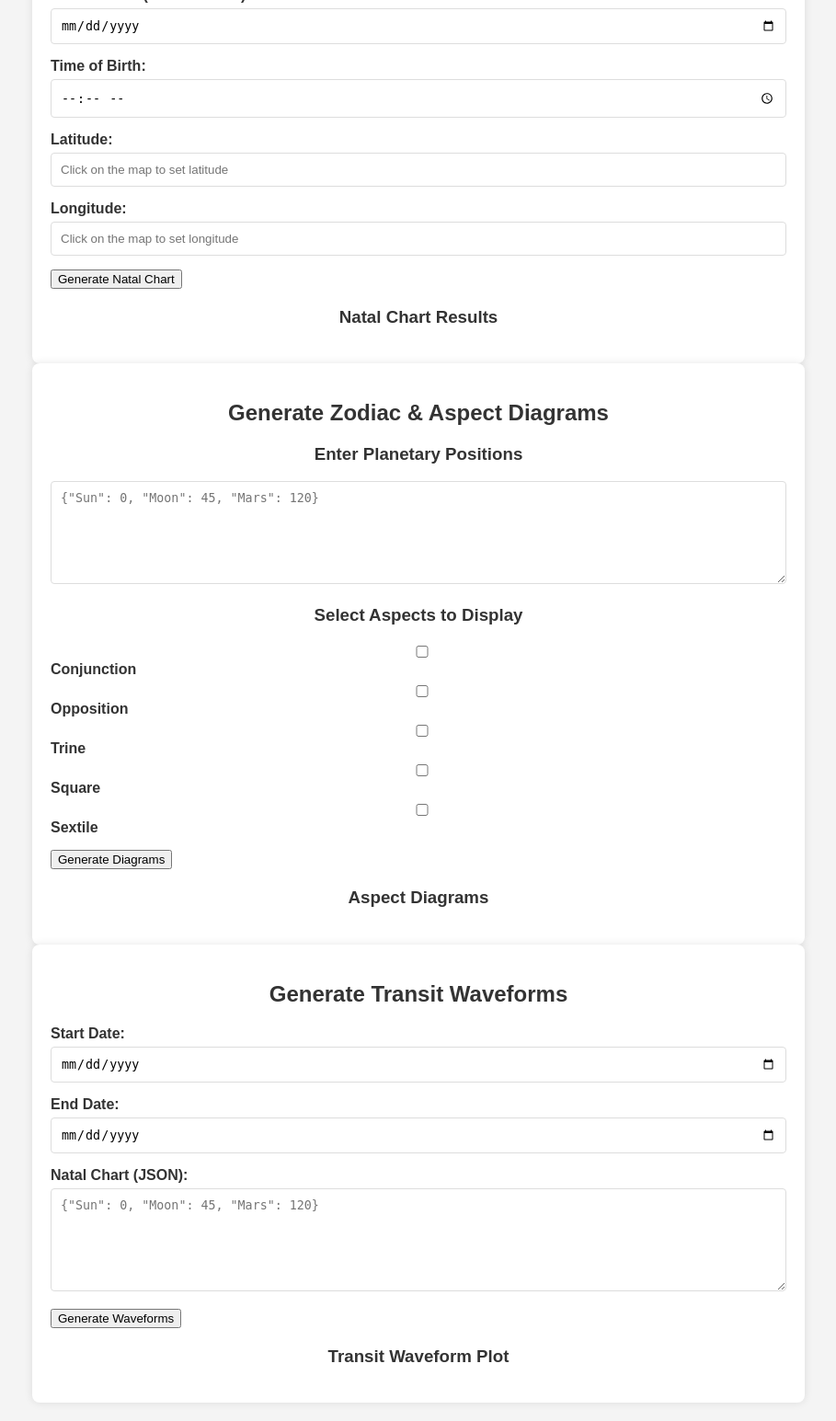
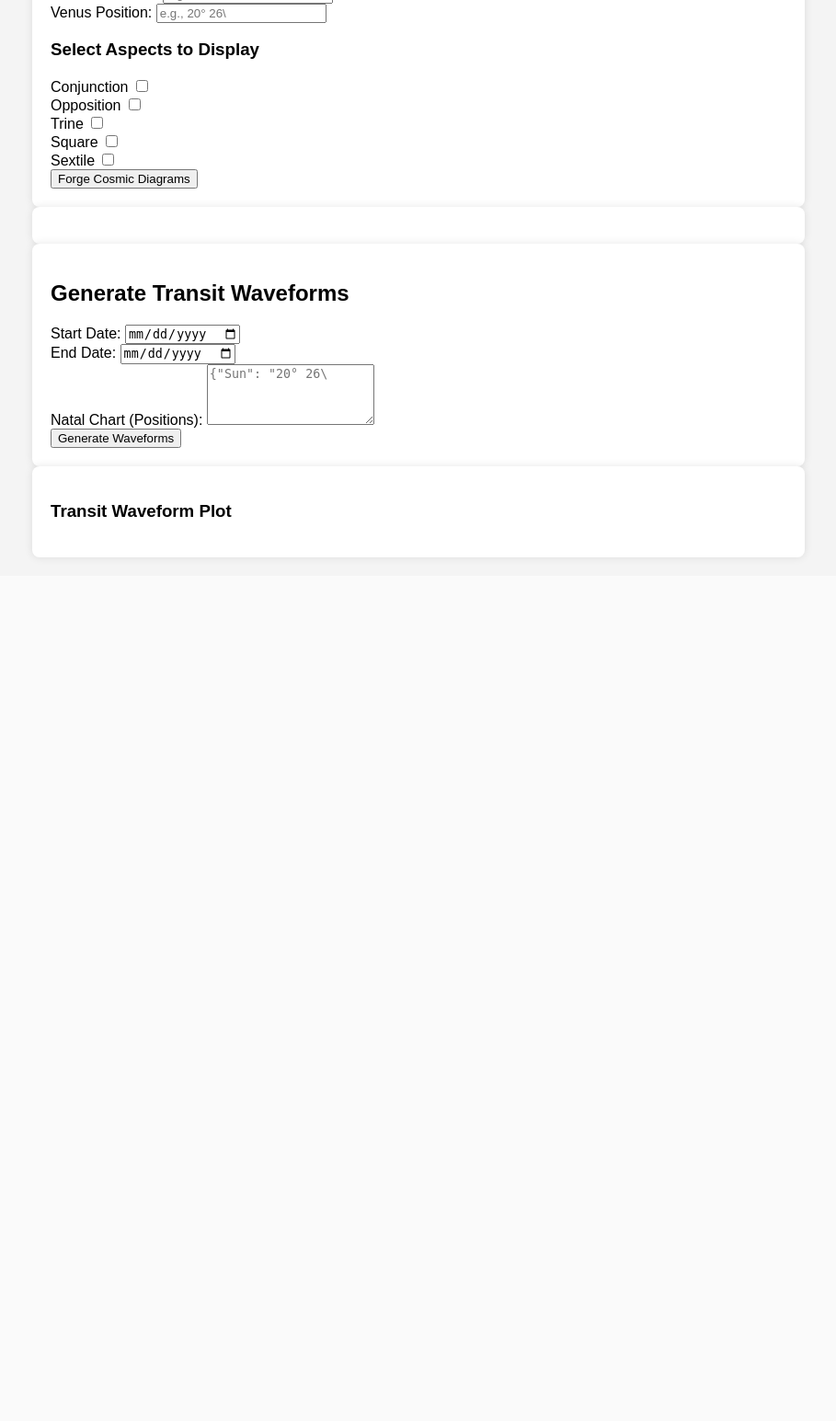
Before and after one commit to spiritorient/astroo1, a Flask app: page / in a window 1280 px wide. Shown: the part 602-2147 px from the top of the page at 92% size, without its empty margins (185-1094 px from the left). After the commit the page ends 1211 px from the top, so only its background shows below. Run offline with Flask 3, Linux system fonts and the light colour scheme.

Commit message:
o1-veliki-merger

```diff
--- a/main.py
+++ b/main.py
@@ -14,8 +14,10 @@ import transit_waveforms  # Transit waveform calculation module
 app = Flask(__name__)
 
 # Define the planets and zodiac signs
-planets = ["Jupiter", "Mars", "Mercury", "Moon", "Neptune", "Pluto", "Saturn", "Sun", "Uranus", "Venus"]
-zodiac_signs = ["Aries", "Taurus", "Gemini", "Cancer", "Leo", "Virgo", "Libra", "Scorpio", "Sagittarius", "Capricorn", "Aquarius", "Pisces"]
+planets = ["Jupiter", "Mars", "Mercury", "Moon", "Neptune",
+           "Pluto", "Saturn", "Sun", "Uranus", "Venus"]
+zodiac_signs = ["Aries", "Taurus", "Gemini", "Cancer", "Leo", "Virgo",
+                "Libra", "Scorpio", "Sagittarius", "Capricorn", "Aquarius", "Pisces"]
 
 # Planet symbols in Unicode
 planet_symbols = {
@@ -48,6 +50,7 @@ orb = {
 }
 
 # --- ROUTES ---
+
 
 @app.route('/')
 def index():
@@ -88,8 +91,12 @@ def generate_zodiac_plot():
     """
     try:
         data = request.json
-        positions = data.get('positions')  # Expecting {planet: degrees}
+        positions = data.get('positions')  # Expecting {planet: position strings}
         selected_aspects = data.get('aspects', [])
+
+        # Convert position strings to degrees
+        for planet, pos_str in positions.items():
+            positions[planet] = convert_to_degrees(pos_str)
 
         # Generate plots
         plot_url = generate_plot(positions)
@@ -108,18 +115,25 @@ def transit_waveforms_route():
     """
     try:
         data = request.json
-        natal_chart_positions = data.get('natal_chart')  # Natal chart as {planet: degrees}
+        natal_chart_positions = data.get('natal_chart')  # Natal chart as {planet: position strings}
         start_date = datetime.strptime(data.get('start_date'), '%Y-%m-%d')
         end_date = datetime.strptime(data.get('end_date'), '%Y-%m-%d')
 
         if not natal_chart_positions or not start_date or not end_date:
             return jsonify({'error': 'Invalid input data'}), 400
 
+        # Convert natal chart positions from strings to degrees
+        natal_positions = {}
+        for planet, pos_str in natal_chart_positions.items():
+            natal_positions[planet] = convert_to_degrees(pos_str)
+
         # Use the transit_waveforms module for calculations
-        transits = transit_waveforms.calculate_transit_waveforms(natal_chart_positions, start_date, end_date)
+        transits = transit_waveforms.calculate_transit_waveforms(
+            natal_positions, start_date, end_date)
 
         # Generate waveform plot
-        plot_url = transit_waveforms.generate_transit_waveform_plot(transits, start_date, end_date)
+        plot_url = transit_waveforms.generate_transit_waveform_plot(
+            transits, start_date, end_date)
         return jsonify({'plot_url': plot_url})
 
     except Exception as e:
@@ -128,11 +142,13 @@ def transit_waveforms_route():
 
 # --- HELPER FUNCTIONS ---
 
+
 def convert_to_degrees(position):
     """
     Convert position string like '20° 26\' 27.06" Aries' to degrees as float.
     """
-    match = re.match(r"(\d+)°\s*(\d+)'?\s*(\d+(?:\.\d+)?)?\"?\s*([A-Za-z]+)", position)
+    match = re.match(
+        r"(\d+)°\s*(\d+)'?\s*(\d+(?:\.\d+)?)?\"?\s*([A-Za-z]+)", position)
     if match:
         degrees = int(match.group(1))
         minutes = int(match.group(2))
@@ -173,6 +189,7 @@ def generate_plot(positions):
 
     ax.set_ylim(0, 1.3)
     ax.set_xticklabels([])
+    ax.set_yticklabels([])
     ax.grid(color='gray', linestyle='--', linewidth=1)
     ax.spines['polar'].set_visible(False)
 
@@ -190,11 +207,26 @@ def generate_aspect_plot(positions, selected_aspects):
     """
     fig, ax = plt.subplots(figsize=(22, 22), subplot_kw={'projection': 'polar'})
 
+    # Plot the zodiac signs
+    num_signs = len(zodiac_signs)
+    degrees_per_sign = 360 / num_signs
+    colors = plt.cm.tab20(np.linspace(0, 1, num_signs))
+
+    for i, (sign, color) in enumerate(zip(zodiac_signs, colors)):
+        angle = (i * degrees_per_sign + degrees_per_sign / 2) * (np.pi / 180)
+        ax.text(angle, 1.2, sign, horizontalalignment='center',
+                verticalalignment='center', fontsize=19, color=color)
+
+    # Plot planet positions
     planet_angles = {}
     for planet, degree in positions.items():
         theta = (degree % 360) * (np.pi / 180)
+        symbol = planet_symbols[planet]
+        ax.text(theta, 1.05, symbol, horizontalalignment='center',
+                verticalalignment='center', fontsize=24, color='black')
         planet_angles[planet] = theta
 
+    # Plot aspects
     for planet1, angle1 in planet_angles.items():
         for planet2, angle2 in planet_angles.items():
             if planet1 != planet2:
@@ -204,15 +236,18 @@ def generate_aspect_plot(positions, selected_aspects):
                 for aspect in selected_aspects:
                     aspect_angle = aspects[aspect]
                     if abs(difference - aspect_angle) <= orb[aspect]:
-                        ax.plot([angle1, angle2], [1.0, 1.0], linestyle='-', color='black')
+                        ax.plot([angle1, angle2], [1.0, 1.0],
+                                linestyle='-', color='black')
 
     ax.set_ylim(0, 1.3)
     ax.set_xticklabels([])
+    ax.set_yticklabels([])
     ax.grid(color='gray', linestyle='--', linewidth=1)
     ax.spines['polar'].set_visible(False)
 
     aspect_plot_path = os.path.join('static', 'aspect_plot.png')
-    plt.savefig(aspect_plot_path, format='png', bbox_inches='tight', pad_inches=0.1)
+    plt.savefig(aspect_plot_path, format='png',
+                bbox_inches='tight', pad_inches=0.1)
     plt.close(fig)
 
     return '/static/aspect_plot.png'
--- a/templates/index.html
+++ b/templates/index.html
@@ -2,10 +2,10 @@
 <html lang="en">
 <head>
     <meta charset="UTF-8">
-    <meta name="viewport" content="width=device-width, initial-scale=1.0">
-    <title>Natal Chart & Transit Waveform Generator</title>
+    <title>Natal Chart Generator</title>
     <link rel="stylesheet" href="https://unpkg.com/leaflet/dist/leaflet.css">
     <style>
+        /* (Your existing styles) */
         body {
             font-family: Arial, sans-serif;
             margin: 0;
@@ -20,95 +20,22 @@
             border-radius: 8px;
             box-shadow: 0 0 10px rgba(0, 0, 0, 0.1);
         }
-        h1, h2, h3 {
-            text-align: center;
-            color: #333;
-        }
-        .form-group {
-            margin-bottom: 15px;
-        }
-        .form-group label {
-            display: block;
-            margin-bottom: 5px;
-            font-weight: bold;
-            color: #333;
-        }
-        .form-group input,
-        .form-group select,
-        .form-group textarea,
-        .form-group button {
-            width: 100%;
-            padding: 10px;
-            box-sizing: border-box;
-            border: 1px solid #ddd;
-            border-radius: 4px;
-        }
-        .form-group button {
-            background-color: navajowhite;
-            color: black;
-            cursor: pointer;
-            font-size: 16px;
-        }
-        .form-group button:hover {
-            background-color: lightcoral;
-            color: white;
-        }
-        .results {
-            margin-top: 20px;
-        }
-        #map {
-            height: 400px;
-            width: 100%;
-            margin-bottom: 20px;
-        }
-        .image-container {
-            position: relative;
-            width: 100%;
-            max-width: 500px;
-            margin: 20px auto;
-            cursor: pointer;
-        }
-        .image-container img {
-            width: 100%;
-            height: auto;
-            border: 2px solid #333;
-        }
-        .fullsize-image {
-            display: none;
-            position: fixed;
-            top: 50%;
-            left: 50%;
-            transform: translate(-50%, -50%);
-            background: #fff;
-            border: 2px solid #000;
-            z-index: 1000;
-        }
-        .fullsize-image img {
-            max-width: 100vw;
-            max-height: 100vh;
-        }
-        .fullsize-overlay {
-            display: none;
-            position: fixed;
-            top: 0;
-            left: 0;
-            width: 100vw;
-            height: 100vh;
-            background: rgba(0, 0, 0, 0.5);
-            z-index: 999;
-        }
+        /* Rest of your styles */
     </style>
 </head>
 <body>
+
+    <!-- Natal Chart Calculation Form -->
     <div class="container">
-        <h1>Natal Chart & Transit Waveform Generator</h1>
-
-        <!-- Section 1: Natal Chart -->
-        <h2>Generate Natal Chart</h2>
-        <form id="natal-chart-form">
+        <h1>Natal Chart</h1>
+        <form id="natal-form">
             <div id="map"></div>
+            <div>
+                <label style="display: none;" for="chartName">Chart Name:</label>
+                <input style="display: none;" type="text" id="chartName" name="chartName" placeholder="Enter chart name">
+            </div>
             <div class="form-group">
-                <label for="dob">Date of Birth (DD.MM.YYYY):</label>
+                <label for="dob">Date of Birth (YYYY-MM-DD):</label>
                 <input type="date" id="dob" name="dob" required>
             </div>
             <div class="form-group">
@@ -117,116 +44,307 @@
             </div>
             <div class="form-group">
                 <label for="lat">Latitude:</label>
-                <input type="text" id="lat" name="lat" placeholder="Click on the map to set latitude" readonly>
+                <input type="text" id="lat" name="lat" placeholder="e.g., 44.86833" readonly>
             </div>
             <div class="form-group">
                 <label for="lon">Longitude:</label>
-                <input type="text" id="lon" name="lon" placeholder="Click on the map to set longitude" readonly>
+                <input type="text" id="lon" name="lon" placeholder="e.g., 13.84806" readonly>
             </div>
-            <button type="submit">Generate Natal Chart</button>
+            <div class="form-group">
+                <button type="submit">Compute Celestial Alignments</button>
+            </div>
         </form>
+    </div>
 
-        <!-- Natal Chart Results -->
-        <div class="results" id="natal-chart-results">
-            <h3>Natal Chart Results</h3>
-            <ul id="natal-chart-data"></ul>
-            <button id="copy-natal-chart" style="display: none;">Copy Chart Data</button>
+    <!-- Display Natal Chart Results -->
+    <div class="container">
+        <div class="results" id="results">
+            <!-- Results will be displayed here -->
         </div>
     </div>
 
+    <!-- Plot Generation Form -->
     <div class="container">
-        <!-- Section 2: Aspect Plotting -->
-        <h2>Generate Zodiac & Aspect Diagrams</h2>
-        <form id="aspect-plot-form">
+        <h2>Generate Zodiac and Aspect Plots</h2>
+        <form id="plot-form">
+            <h3>Enter Planetary Positions</h3>
+            {% for planet in planets %}
             <div class="form-group">
-                <h3>Enter Planetary Positions</h3>
-                <textarea id="planet-positions" rows="6" placeholder='{"Sun": 0, "Moon": 45, "Mars": 120}' required></textarea>
+                <label for="{{ planet }}_pos">{{ planet }} Position:</label>
+                <input type="text" id="{{ planet }}_pos" name="{{ planet }}_pos" placeholder='e.g., 20° 26\' 27.06" Aries' required>
             </div>
+            {% endfor %}
+            <h3>Select Aspects to Display</h3>
+            {% for aspect in aspects %}
             <div class="form-group">
-                <h3>Select Aspects to Display</h3>
-                <div>
-                    {% for aspect in aspects %}
-                    <label>
-                        <input type="checkbox" name="aspects" value="{{ aspect }}"> {{ aspect }}
-                    </label>
-                    {% endfor %}
-                </div>
+                <label for="{{ aspect }}">{{ aspect }}</label>
+                <input type="checkbox" id="{{ aspect }}" name="{{ aspect }}">
             </div>
-            <button type="submit">Generate Diagrams</button>
+            {% endfor %}
+            <div class="form-group">
+                <button type="submit">Forge Cosmic Diagrams</button>
+            </div>
         </form>
+    </div>
 
-        <!-- Aspect Plot Results -->
-        <div class="results" id="aspect-results">
-            <h3>Aspect Diagrams</h3>
-            <div id="aspect-diagram" class="image-container">
-                <img src="" alt="Zodiac Diagram" style="display: none;">
-            </div>
-            <div id="aspect-lines" class="image-container">
-                <img src="" alt="Aspect Diagram" style="display: none;">
-            </div>
+    <!-- Display Plots -->
+    <div class="container">
+        <div id="plot-container">
+            <!-- Plots will be inserted here -->
         </div>
     </div>
 
+    <!-- Transit Waveforms Form -->
     <div class="container">
-        <!-- Section 3: Transit Waveforms -->
         <h2>Generate Transit Waveforms</h2>
         <form id="transit-form">
             <div class="form-group">
                 <label for="start_date">Start Date:</label>
-                <input type="date" id="start_date" required>
+                <input type="date" id="start_date" name="start_date" required>
             </div>
             <div class="form-group">
                 <label for="end_date">End Date:</label>
-                <input type="date" id="end_date" required>
+                <input type="date" id="end_date" name="end_date" required>
             </div>
             <div class="form-group">
-                <label for="natal_chart">Natal Chart (JSON):</label>
-                <textarea id="natal_chart" rows="6" placeholder='{"Sun": 0, "Moon": 45, "Mars": 120}' required></textarea>
+                <label for="natal_chart">Natal Chart (Positions):</label>
+                <textarea id="natal_chart" name="natal_chart" rows="4" placeholder='{"Sun": "20° 26\' 27.06\" Aries", "Moon": "5° 12\' 15.00\" Taurus", ...}' required></textarea>
             </div>
-            <button type="submit">Generate Waveforms</button>
+            <div class="form-group">
+                <button type="submit">Generate Waveforms</button>
+            </div>
         </form>
+    </div>
 
-        <!-- Transit Waveform Results -->
-        <div class="results" id="transit-waveform-result">
+    <!-- Display Transit Waveform Plot -->
+    <div class="container">
+        <div id="waveform-result">
             <h3>Transit Waveform Plot</h3>
             <img id="waveform-plot" src="" alt="Transit Waveforms" style="max-width: 100%; display: none;">
         </div>
     </div>
 
+    <!-- Scripts -->
     <script src="https://unpkg.com/leaflet/dist/leaflet.js"></script>
     <script>
         // Initialize the map
-        const map = L.map('map').setView([44.86833, 13.84806], 13);
+        var map = L.map('map').setView([44.86833, 13.84806], 13); // Default location
+
+        // Add a tile layer to the map
         L.tileLayer('https://server.arcgisonline.com/ArcGIS/rest/services/World_Imagery/MapServer/tile/{z}/{y}/{x}', {
             attribution: 'Tiles &copy; Esri &mdash; Source: Esri, USGS, NOAA',
             maxZoom: 18
         }).addTo(map);
 
-        const marker = L.marker([44.86833, 13.84806]).addTo(map);
+        var marker = L.marker([44.86833, 13.84806]).addTo(map);
 
-        map.on('click', function (e) {
-            const { lat, lng } = e.latlng;
-            document.getElementById('lat').value = lat;
-            document.getElementById('lon').value = lng;
-            marker.setLatLng([lat, lng]);
+        map.on('click', function(e) {
+            var latlng = e.latlng;
+            document.getElementById('lat').value = latlng.lat;
+            document.getElementById('lon').value = latlng.lng;
+            marker.setLatLng(latlng);
         });
 
-        // Handle Natal Chart Submission
-        document.getElementById('natal-chart-form').addEventListener('submit', function (e) {
+        function showFullSizeImage(url) {
+            // Implement if needed
+        }
+
+        function hideFullSizeImage() {
+            // Implement if needed
+        }
+    </script>
+    <script>
+        // Handle Natal Chart Calculation Form
+        document.getElementById('natal-form').addEventListener('submit', function(e) {
             e.preventDefault();
-            // Fetch and process natal chart...
+            var formData = new FormData(this);
+            var data = Object.fromEntries(formData);
+
+            // Ensure lat and lon are numbers
+            if (data.lat) data.lat = parseFloat(data.lat);
+            if (data.lon) data.lon = parseFloat(data.lon);
+
+            fetch('/calculate_natal_chart', {
+                method: 'POST',
+                body: JSON.stringify(data),
+                headers: {
+                    'Content-Type': 'application/json'
+                }
+            })
+            .then(response => response.json())
+            .then(data => {
+                console.log("Response received: ", data);  // Debug log to check response
+                var resultDiv = document.getElementById('results');
+                resultDiv.innerHTML = ''; // Clear previous results
+                if (data.success) {
+                    var resultsHtml = '<h2>' + data.chartName + '</h2><ul>';
+                    var chartData = ''; // Store the chart data to copy
+                    for (var body in data.chart) {
+                        var entry = '<li><span>' + body + ':</span> ' + data.chart[body] + '</li>';
+                        resultsHtml += entry;
+                        chartData += body + ': ' + data.chart[body] + '\n'; // Format chart data for copying
+                    }
+                    resultsHtml += '</ul>';
+                    resultDiv.innerHTML = resultsHtml;
+
+                    // Populate input fields with planetary positions
+                    populatePlanetaryPositions(data.chart);
+                } else {
+                    resultDiv.innerHTML = '<p>Error: ' + data.error + '</p>';
+                }
+            })
+            .catch(error => {
+                console.error('Error:', error);
+                var resultDiv = document.getElementById('results');
+                resultDiv.innerHTML = '<p>An error occurred while processing your request.</p>';
+            });
         });
 
-        // Handle Aspect Plot Submission
-        document.getElementById('aspect-plot-form').addEventListener('submit', function (e) {
+        function populatePlanetaryPositions(chart) {
+            // Define the mapping between planets and their input field IDs
+            var fieldIds = {
+                'Jupiter': 'Jupiter_pos',
+                'Mars': 'Mars_pos',
+                'Mercury': 'Mercury_pos',
+                'Moon': 'Moon_pos',
+                'Neptune': 'Neptune_pos',
+                'Pluto': 'Pluto_pos',
+                'Saturn': 'Saturn_pos',
+                'Sun': 'Sun_pos',
+                'Uranus': 'Uranus_pos',
+                'Venus': 'Venus_pos'
+            };
+
+            // Loop through the chart data and set values in input fields
+            for (var planet in chart) {
+                var fieldId = fieldIds[planet];
+                var inputField = document.getElementById(fieldId);
+                if (inputField) {
+                    inputField.value = chart[planet]; // Set the value in the corresponding input field
+                }
+            }
+        }
+
+        // Handle Plot Generation Form
+        document.getElementById('plot-form').addEventListener('submit', function(e) {
             e.preventDefault();
-            // Fetch and display aspect plots...
+            generatePlots();
         });
 
-        // Handle Transit Waveforms Submission
-        document.getElementById('transit-form').addEventListener('submit', function (e) {
+        function generatePlots() {
+            // Collect planetary positions from the input fields
+            var positions = {};
+            var fieldIds = {
+                'Jupiter': 'Jupiter_pos',
+                'Mars': 'Mars_pos',
+                'Mercury': 'Mercury_pos',
+                'Moon': 'Moon_pos',
+                'Neptune': 'Neptune_pos',
+                'Pluto': 'Pluto_pos',
+                'Saturn': 'Saturn_pos',
+                'Sun': 'Sun_pos',
+                'Uranus': 'Uranus_pos',
+                'Venus': 'Venus_pos'
+            };
+            for (var planet in fieldIds) {
+                var inputField = document.getElementById(fieldIds[planet]);
+                if (inputField && inputField.value) {
+                    positions[planet] = inputField.value;
+                }
+            }
+
+            // Collect selected aspects
+            var selectedAspects = [];
+            var aspects = ['Conjunction', 'Opposition', 'Trine', 'Square', 'Sextile'];
+            for (var i = 0; i < aspects.length; i++) {
+                var aspect = aspects[i];
+                var checkbox = document.getElementById(aspect);
+                if (checkbox && checkbox.checked) {
+                    selectedAspects.push(aspect);
+                }
+            }
+
+            // Send positions and selectedAspects to /generate_plot
+            var data = {
+                positions: positions,
+                aspects: selectedAspects
+            };
+
+            fetch('/generate_plot', {
+                method: 'POST',
+                body: JSON.stringify(data),
+                headers: {
+                    'Content-Type': 'application/json'
+                }
+            })
+            .then(response => response.json())
+            .then(data => {
+                if (data.plot_url && data.aspect_plot_url) {
+                    // Display the plots
+                    var plotContainer = document.getElementById('plot-container');
+                    plotContainer.innerHTML = `
+                        <div class="image-container" onclick="showFullSizeImage('${data.plot_url}')">
+                            <img src="${data.plot_url}" alt="Natal Chart">
+                        </div>
+                        <div class="image-container" onclick="showFullSizeImage('${data.aspect_plot_url}')">
+                            <img src="${data.aspect_plot_url}" alt="Aspect Chart">
+                        </div>
+                    `;
+                } else {
+                    alert('Error generating plots: ' + data.error);
+                }
+            })
+            .catch(error => {
+                console.error('Error:', error);
+                alert('An error occurred while generating plots.');
+            });
+        }
+
+        // Handle Transit Waveforms Form
+        document.getElementById('transit-form').addEventListener('submit', function(e) {
             e.preventDefault();
-            // Fetch and display transit waveforms...
+
+            // Collect form data
+            const startDate = document.getElementById("start_date").value;
+            const endDate = document.getElementById("end_date").value;
+            const natalChart = document.getElementById("natal_chart").value;
+
+            // Validate JSON input
+            let natalChartData;
+            try {
+                natalChartData = JSON.parse(natalChart);
+            } catch (error) {
+                alert("Invalid JSON format for natal chart. Please correct it.");
+                return;
+            }
+
+            // Send the data to the /transit_waveforms route
+            fetch("/transit_waveforms", {
+                method: "POST",
+                headers: {
+                    "Content-Type": "application/json",
+                },
+                body: JSON.stringify({
+                    start_date: startDate,
+                    end_date: endDate,
+                    natal_chart: natalChartData,
+                }),
+            })
+                .then((response) => response.json())
+                .then((data) => {
+                    if (data.error) {
+                        alert("Error: " + data.error);
+                    } else {
+                        // Display the waveform plot
+                        const plotImg = document.getElementById("waveform-plot");
+                        plotImg.src = data.plot_url;
+                        plotImg.style.display = "block";
+                    }
+                })
+                .catch((error) => {
+                    console.error("Error:", error);
+                    alert("An error occurred while generating the waveforms.");
+                });
         });
     </script>
 </body>
```
Also changed, not shown: transit_waveforms.py (+12 -10 lines).
